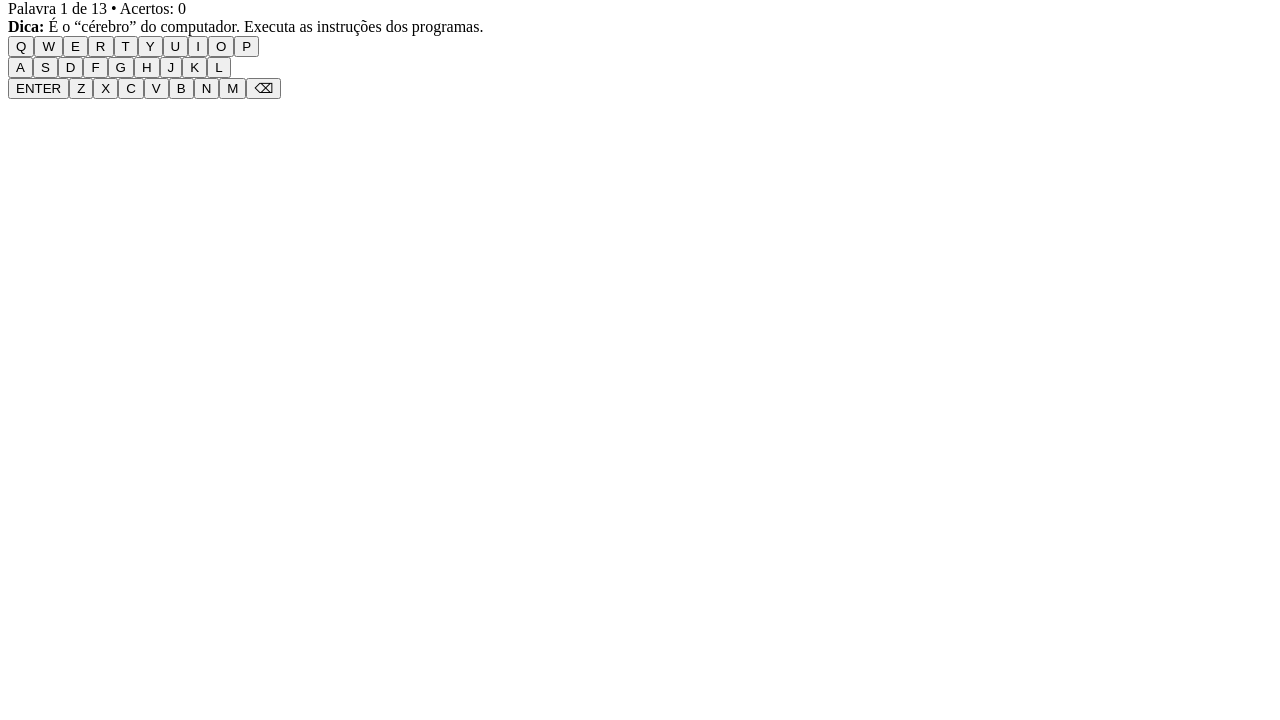
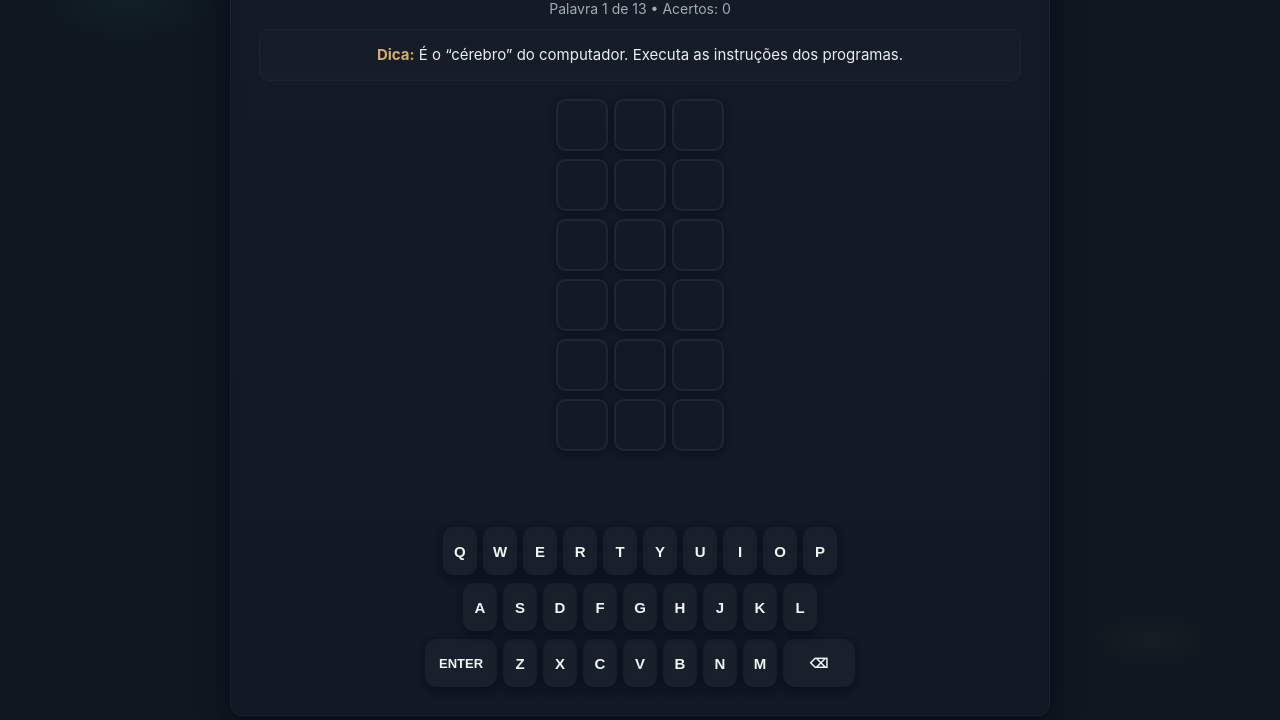
Before and after one commit to GabrielSilva-CCOK/Arq.Comp_Termo, a plain HTML site: page termo-computacao.html in a window 1280 px wide. Shown: the part 80-800 px from the top of the page. Drawn offline with Linux system fonts and the light colour scheme.

Commit message:
Melhorando aparencia

```diff
--- a/style.css
+++ b/style.css
@@ -1,85 +1,142 @@
+:root{
+  --bg-1: #0f1720;       /* fundo escuro */
+  --card: rgba(255,255,255,0.03);
+  --muted: #a6abb3;
+  --accent: #3aa394;
+  --accent-2: #d3ad69;
+  --glass: rgba(255,255,255,0.04);
+  --danger: #c06c6c;
+  --radius: 12px;
+}
 * { box-sizing: border-box; }
+html,body { height:100%; }
 body {
   margin: 0;
   min-height: 100vh;
-  background: #1f1f24;
-  color: #fff;
-  font-family: Arial, Helvetica, sans-serif;
+  background:
+    radial-gradient(1200px 600px at 10% 10%, rgba(58,163,148,0.06), transparent 8%),
+    radial-gradient(1000px 500px at 90% 90%, rgba(211,173,105,0.04), transparent 6%),
+    var(--bg-1);
+  color: #e9eef3;
+  font-family: Inter, system-ui, -apple-system, "Segoe UI", Roboto, "Helvetica Neue", Arial;
   display: flex;
+  align-items: center;
   justify-content: center;
+  padding: 24px;
+  -webkit-font-smoothing:antialiased;
+  -moz-osx-font-smoothing:grayscale;
 }
 main {
   width: 100%;
-  max-width: 520px;
-  padding: 16px;
+  max-width: 680px;
+  background: linear-gradient(180deg, rgba(255,255,255,0.02), rgba(255,255,255,0.01));
+  border-radius: var(--radius);
+  padding: 20px;
+  box-shadow: 0 8px 30px rgba(2,6,23,0.6), inset 0 1px 0 rgba(255,255,255,0.02);
+  backdrop-filter: blur(6px) saturate(120%);
+  border: 1px solid var(--glass);
   text-align: center;
 }
-h1 { margin: 0 0 4px; font-size: 26px; letter-spacing: 2px; }
-#progresso { color: #aaa; font-size: 14px; margin-bottom: 12px; }
+h1 {
+  margin: 0 0 8px;
+  font-size: 28px;
+  letter-spacing: 2px;
+  color: #f3fbfa;
+  text-transform: uppercase;
+  font-weight:700;
+}
+#progresso { color: var(--muted); font-size: 14px; margin-bottom: 12px; }
 #dica {
-  background: #2d2d35;
-  border-radius: 8px;
-  padding: 12px;
-  margin-bottom: 16px;
-  font-size: 16px;
-  line-height: 1.4;
+  background: linear-gradient(180deg, rgba(255,255,255,0.01), rgba(255,255,255,0.02));
+  border-radius: 10px;
+  padding: 14px;
+  margin-bottom: 18px;
+  font-size: 15px;
+  line-height: 1.5;
+  border: 1px solid rgba(255,255,255,0.03);
 }
-#dica b { color: #d3ad69; }
+#dica b { color: var(--accent-2); }
 
 /* tabuleiro */
-#tabuleiro { display: flex; flex-direction: column; gap: 6px; align-items: center; margin-bottom: 12px; }
-.linha { display: flex; gap: 4px; justify-content: center; }
+#tabuleiro { display: flex; flex-direction: column; gap: 8px; align-items: center; margin-bottom: 14px; }
+.linha { display: flex; gap: 6px; justify-content: center; align-items: center; }
 .casa {
-  width: var(--t, 48px);
-  height: var(--t, 48px);
-  border: 2px solid #565758;
-  border-radius: 6px;
+  width: var(--t, 56px);
+  height: var(--t, 56px);
+  border: 2px solid rgba(255,255,255,0.06);
+  border-radius: 10px;
   display: flex;
   align-items: center;
   justify-content: center;
-  font-size: calc(var(--t, 48px) * 0.55);
-  font-weight: bold;
+  font-size: calc(var(--t, 56px) * 0.55);
+  font-weight: 800;
+  color: #f7fbfb;
+  background: transparent;
+  transition: transform 160ms ease, background 220ms ease, border-color 220ms ease;
+  box-shadow: 0 2px 6px rgba(2,6,23,0.45);
+  text-transform: uppercase;
 }
-.casa.cheia { border-color: #8a8a8c; }
-.espaco { width: calc(var(--t, 48px) * 0.4); }
-.certa  { background: #3aa394; border-color: #3aa394; }
-.quase  { background: #d3ad69; border-color: #d3ad69; }
-.errada { background: #4c4347; border-color: #4c4347; }
+.casa.cheia { border-color: rgba(255,255,255,0.12); }
+.casa:hover { transform: translateY(-4px); }
+.espaco { width: calc(var(--t, 56px) * 0.36); }
+.certa  { background: var(--accent); border-color: var(--accent); color: #062826; box-shadow:none; }
+.quase  { background: var(--accent-2); border-color: var(--accent-2); color: #2b1e0f; box-shadow:none; }
+.errada { background: rgba(255,255,255,0.03); border-color: rgba(255,255,255,0.03); color: var(--muted); box-shadow:none; filter:grayscale(10%); }
 
 /* mensagem e botão */
-#mensagem { min-height: 48px; margin-bottom: 8px; font-size: 16px; line-height: 1.4; }
+#mensagem { min-height: 52px; margin-bottom: 10px; font-size: 16px; line-height: 1.4; color: #e7f8f0; }
 #botao {
   display: none;
-  margin: 0 auto 12px;
-  padding: 10px 24px;
+  margin: 0 auto 14px;
+  padding: 10px 26px;
   font-size: 16px;
   border: none;
-  border-radius: 6px;
-  background: #3aa394;
-  color: #fff;
+  border-radius: 10px;
+  background: var(--accent);
+  color: #062826;
   cursor: pointer;
+  font-weight: 700;
+  transition: transform 140ms ease, box-shadow 140ms ease;
+  box-shadow: 0 6px 18px rgba(58,163,148,0.16);
 }
+#botao:hover { transform: translateY(-3px); box-shadow: 0 14px 30px rgba(58,163,148,0.12); }
 
 /* teclado */
-#teclado { display: flex; flex-direction: column; gap: 6px; align-items: center; }
-.fila { display: flex; gap: 4px; }
+#teclado { display: flex; flex-direction: column; gap: 8px; align-items: center; margin-top: 6px; }
+.fila { display: flex; gap: 6px; }
 .tecla {
-  min-width: 30px;
-  height: 46px;
-  padding: 0 8px;
+  min-width: 34px;
+  height: 48px;
+  padding: 0 10px;
   border: none;
-  border-radius: 6px;
-  background: #565758;
-  color: #fff;
+  border-radius: 10px;
+  background: rgba(255,255,255,0.03);
+  color: #eef6f2;
   font-size: 15px;
-  font-weight: bold;
+  font-weight: 700;
   cursor: pointer;
+  transition: transform 120ms ease, background 160ms ease, box-shadow 160ms ease;
+  box-shadow: 0 4px 10px rgba(2,6,23,0.45);
+  text-transform: uppercase;
 }
-.tecla.grande { min-width: 56px; font-size: 13px; }
-.tecla.certa  { background: #3aa394; }
-.tecla.quase  { background: #d3ad69; }
-.tecla.errada { background: #2b2b30; color: #777; }
+.tecla:active { transform: translateY(2px) scale(0.995); }
+.tecla.grande { min-width: 72px; font-size: 13px; border-radius: 12px; }
+.tecla.certa  { background: var(--accent); color: #062826; box-shadow:none; }
+.tecla.quase  { background: var(--accent-2); color: #2b1e0f; box-shadow:none; }
+.tecla.errada { background: rgba(255,255,255,0.01); color: var(--muted); box-shadow:none; filter:grayscale(20%); }
 
 /* tela final */
-#final h2 { font-size: 28px; }
-#final p { font-size: 18px; }
+#final { padding: 18px; }
+#final h2 { font-size: 28px; margin: 6px 0 8px; color: #f8fbfa; }
+#final p { font-size: 18px; margin: 0 0 12px; color: var(--muted); }
+
+/* Responsividade e ajustes finos */
+@media (max-width:420px){
+  :root{ --t: 46px; }
+  main{ padding: 14px; }
+  .tecla.grande{ min-width: 58px; }
+}
+@media (min-width:900px){
+  main{ max-width: 820px; padding: 28px; }
+  h1{ font-size:32px; }
+}
--- a/termo-computacao.html
+++ b/termo-computacao.html
@@ -4,7 +4,7 @@
 <meta charset="UTF-8">
 <meta name="viewport" content="width=device-width, initial-scale=1">
 <title>Termo da Computação</title>
-<link rel="stylesheet" href="estilo.css">
+<link rel="stylesheet" href="style.css">
 </head>
 <body>
 <main>
```
